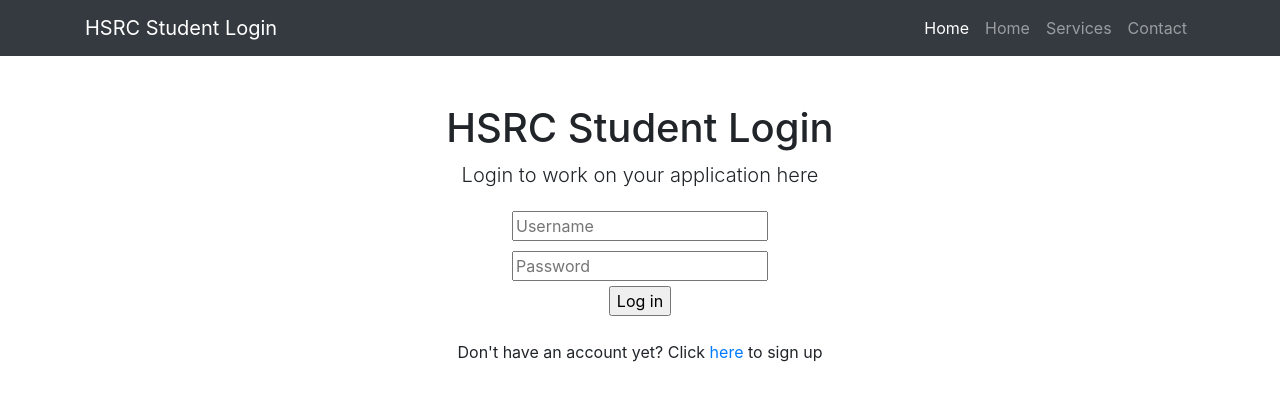
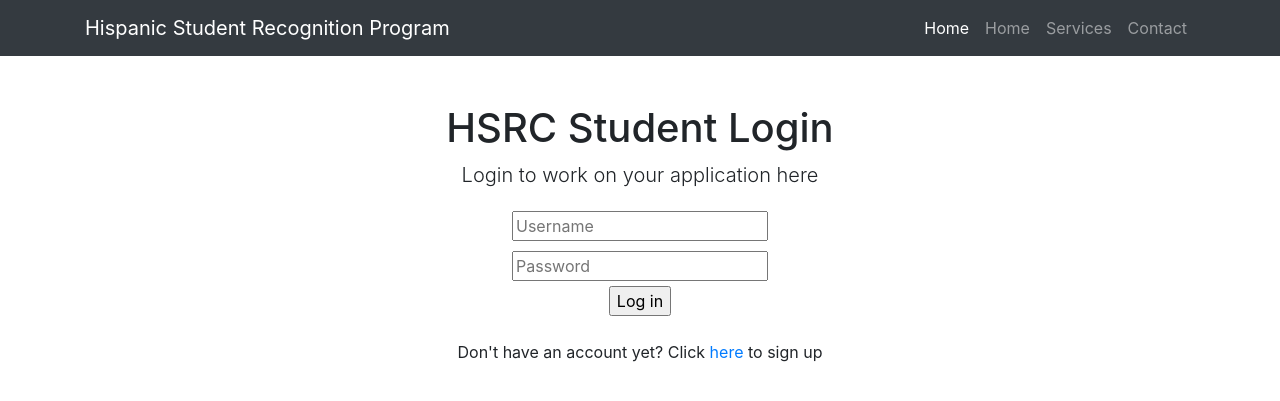
Before and after one commit to delaware2017/team-13, a Flask app: page / in a window 1280 px wide. Shown: the top 401 px of the page. Run offline with Flask 2, Linux system fonts and the light colour scheme; some libraries are stand-ins or nearby versions.

Commit message:
Added new title to navbar

```diff
--- a/flask-logins/templates/login.html
+++ b/flask-logins/templates/login.html
@@ -33,7 +33,7 @@
     <!-- Navigation -->
     <nav class="navbar navbar-expand-lg navbar-dark bg-dark fixed-top">
       <div class="container">
-        <a class="navbar-brand" href="#">HSRC Student Login</a>
+        <a class="navbar-brand" href="#">Hispanic Student Recognition Program</a>
         <button class="navbar-toggler" type="button" data-toggle="collapse" data-target="#navbarResponsive" aria-controls="navbarResponsive" aria-expanded="false" aria-label="Toggle navigation">
           <span class="navbar-toggler-icon"></span>
         </button>
```
